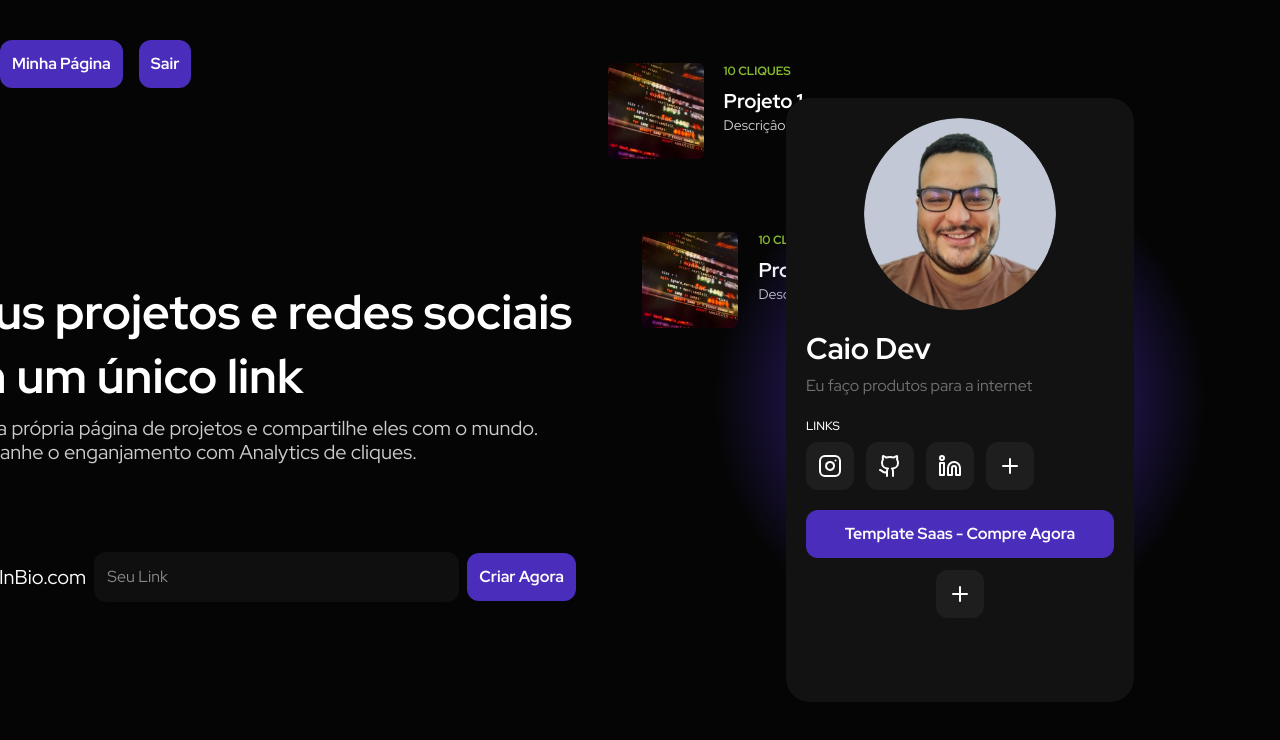
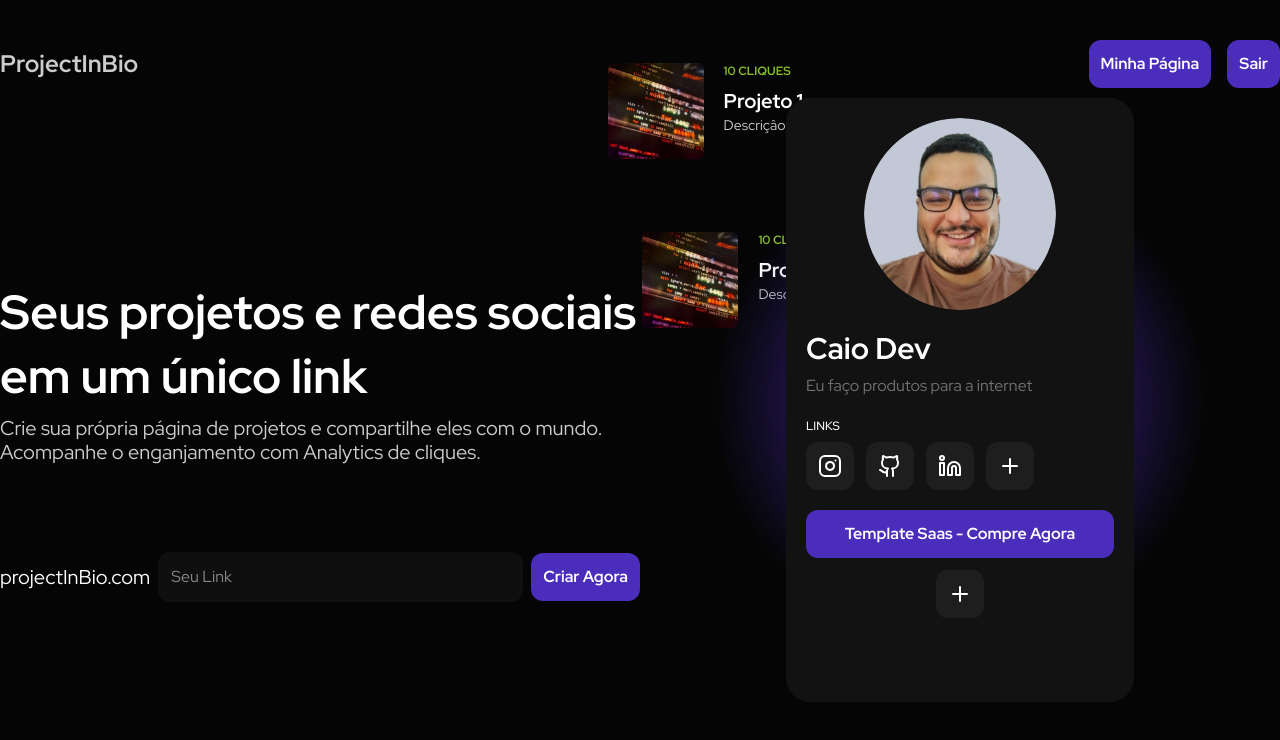
Before and after one commit to caioLopesss/project-in-bio, a Next.js app: page / in a window 1280 px wide. Shown: the top 740 px of the page. Built offline with nearby package versions, Linux system fonts and the light colour scheme.

Commit message:
feat: adiciona header

```diff
--- a/app/components/landing-page/header.tsx
+++ b/app/components/landing-page/header.tsx
@@ -3,7 +3,11 @@ import Button from "../ui/button";
 export default function Header() {
   return (
     <div className="absolute top-0 left-0 right-0 max-w-7xl mx-auto flex items-center justify-between py-10">
-      <div className="flex items-center gap-4">
+      <h3 className="Text-white text-2xl font-bold ">ProjectInBio</h3>
+      <div></div>
+
+      <div className="flex items-center gap-4 ml-auto">
+        {" "}
         <Button>Minha Página</Button>
         <Button>Sair</Button>
       </div>
--- a/app/components/landing-page/hero.tsx
+++ b/app/components/landing-page/hero.tsx
@@ -2,12 +2,11 @@ import ProjectCard from "../commons/project-card";
 import UserCard from "../commons/user-card";
 import Button from "../ui/button";
 import TextInput from "../ui/text-input";
-import Header from "./header";
 
 export default function Hero() {
   return (
-    <div className="flex h-screen">
-      <div className="w-full flex flex-col gap-2 mt-[35vh]  transform -translate-x-[10%]">
+    <div className="flex h-screen ">
+      <div className="w-full flex flex-col gap-2 mt-[35vh] ">
         <h1 className="text-5xl font-bold text-white leading-[64px]">
           Seus projetos e redes sociais em um único link
         </h1>
```
